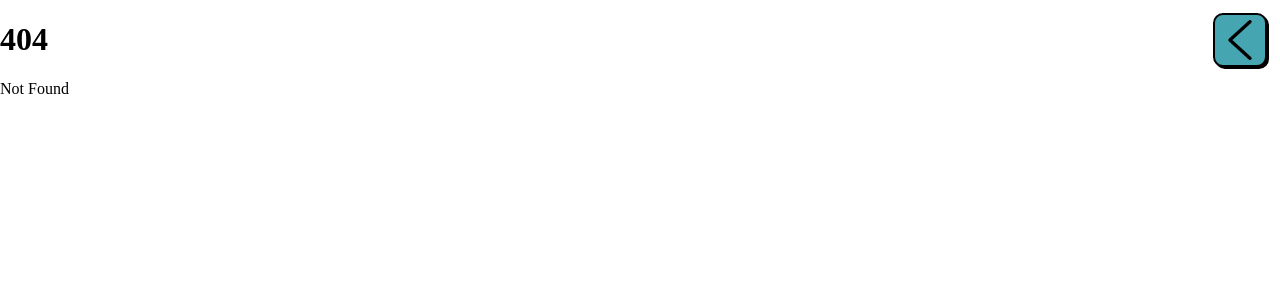
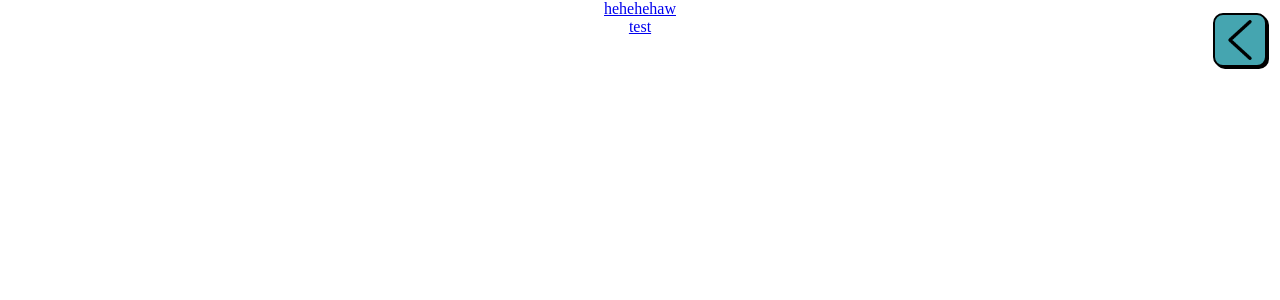
Before and after one commit to OttoTheBigMan/OttoTheBigMan.github.io, a SvelteKit app: page /blog in a window 1280 px wide. Before the commit this address had no page. Shown: the top 300 px of the page. Built offline with nearby package versions, Linux system fonts and the light colour scheme.

Commit message:
blog yes

```diff
--- /dev/null
+++ b/src/lib/posts/hehehehaw.md
@@ -0,0 +1,3 @@
+# HELOOOOOOOOOOooooOOOoooooo there
+
+I will now proceed to HEHEHEHAW
--- /dev/null
+++ b/src/routes/blog/+page.svelte
@@ -0,0 +1,26 @@
+<script>
+    const allFiles = import.meta.glob("$lib/posts/*.md")
+    const fileNames = [];
+    for (const path in allFiles){
+
+        const substring = path.substring(
+            path.lastIndexOf("/") + 1,
+            path.lastIndexOf(".")
+        )
+        console.log(substring)
+        fileNames.push(substring)
+    }
+</script>
+<main>
+{#each fileNames as name}
+    <a href="/blog/{name}">{name}</a>
+{/each}
+</main>
+<style>
+    main{
+        display: flex;
+        flex-direction: column;
+        align-items: center;
+        justify-content: center;
+    }
+</style>
--- /dev/null
+++ b/src/routes/blog/[post]/+page.svelte
@@ -0,0 +1,35 @@
+<script>
+    /** @type {import('./$types').PageData} */
+    export let data;
+</script>
+
+<main>
+    <div class="post">
+        <svelte:component this={data.markdown} />
+    </div>
+</main>
+
+<style>
+    .post {
+        margin: 5vh 0;
+        background-color: rgb(102, 102, 102);
+        text-align: center;
+        width: 40%;
+        min-height: 90vh;
+        max-height: fit-content;
+        border-radius: 25px;
+        font-family: ubuntu;
+    }
+    main {
+        width: 100vw;
+        min-height: 100vh;
+        max-height: 100%;
+        display: flex;
+        justify-content: center;
+        align-items: center;
+        background-color: gray;
+    }
+    :global(body){
+        overflow-y: scroll;
+    }
+</style>
--- a/src/routes/memory/+page.svelte
+++ b/src/routes/memory/+page.svelte
@@ -1,4 +1,5 @@
 <script>
+    import ubuntu from "@fontsource/ubuntu"
     let cards = [];
     let imgs = [
       "https://www.xfire.com/wp-content/uploads/2022/08/cropped-walter-white-might-be-headed-to-multiversus-8.jpg",
@@ -274,6 +275,7 @@ function pickCards(card1, card2){
 
 
     h1{
+      font-family: ubuntu;
       text-align: center;
     }
     :global(body){
@@ -282,9 +284,10 @@ function pickCards(card1, card2){
       overflow: hidden;
     }
     body{
-      background-image: linear-gradient(135deg, red, cyan);
+      background-color: rgb(23, 23, 23);
       height: 100vh;
       width: 100vw;
+      color: white;
     }
     main {
       display: flex;
@@ -298,7 +301,7 @@ function pickCards(card1, card2){
     .score{
       position:absolute;
       right: 30px;
-      background-color: rgba(100,100,100,60%);
+      background-color: rgba(55, 55, 55, 0.6);
       height: 60vh;
       aspect-ratio: 1 / 1.5;
       border-radius: 15px;
@@ -318,7 +321,8 @@ function pickCards(card1, card2){
       gap: 20px;
       grid-template-columns: repeat(4, 100px);
       grid-template-rows: repeat(4, 100px);
-      background-color: rgba(100,100,100,60%);
+      background-color: rgba(55, 55, 55, 0.6);
+
       border-radius: 15px;
       padding: 15px;
     }
```
Also changed, not shown: src/lib/posts/test.md (added, +36 -0 lines), src/routes/blog/[post]/+page.js (added, +12 -0 lines).
